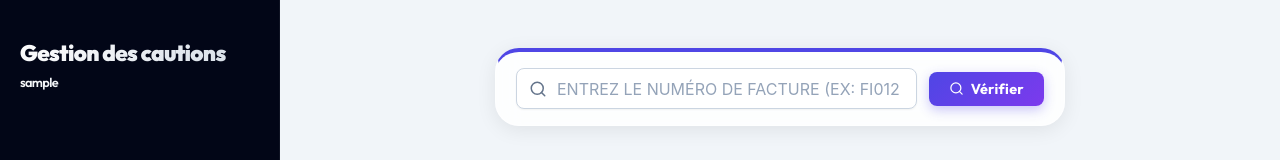
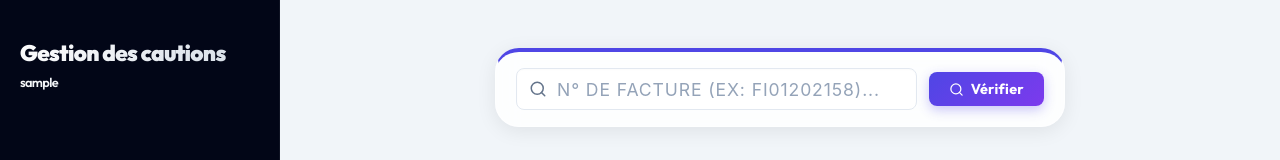
Before and after one commit to jeanfelicksDev/suivi-caution-web, a Next.js app: page / in a window 1280 px wide. Shown: the top 160 px of the page. Built offline with nearby package versions, Linux system fonts and the light colour scheme; sample sign-in values are in the browser's storage.

Commit message:
feat: epuration visuelle du champ de recherche de factures

```diff
--- a/app/page.tsx
+++ b/app/page.tsx
@@ -549,10 +549,23 @@ function HomePageInternal() {
               <Search size={18} style={{ position: 'absolute', left: '0.8rem', top: '50%', transform: 'translateY(-50%)', color: 'var(--text-muted)' }} />
               <input
                 type="text"
-                placeholder="Entrez le numéro de facture (ex: FI01202158)..."
+                placeholder="N° de facture (ex: FI01202158)..."
                 value={numFacture}
-                onChange={e => setNumFacture(e.target.value)}
-                style={{ paddingLeft: '2.5rem', fontSize: '1rem', fontFamily: 'Inter, sans-serif' }}
+                onChange={e => setNumFacture(e.target.value.toUpperCase())}
+                style={{
+                  paddingLeft: '2.5rem',
+                  fontSize: '1.1rem',
+                  fontFamily: '"Inter", system-ui, sans-serif',
+                  fontWeight: 600,
+                  letterSpacing: '0.05em',
+                  color: '#0f172a',
+                  textTransform: 'uppercase',
+                  border: '1px solid #e2e8f0',
+                  borderRadius: '8px',
+                   width: '100%',
+                   padding: '0.6rem 1rem 0.6rem 2.5rem',
+                   boxShadow: 'inset 0 1px 2px rgba(0,0,0,0.02)'
+                }}
               />
             </div>
             <button type="submit" className="btn btn-primary" disabled={loading} style={{ whiteSpace: 'nowrap', display: 'flex', alignItems: 'center', gap: '0.4rem', padding: '0.5rem 1.25rem' }}>
```
